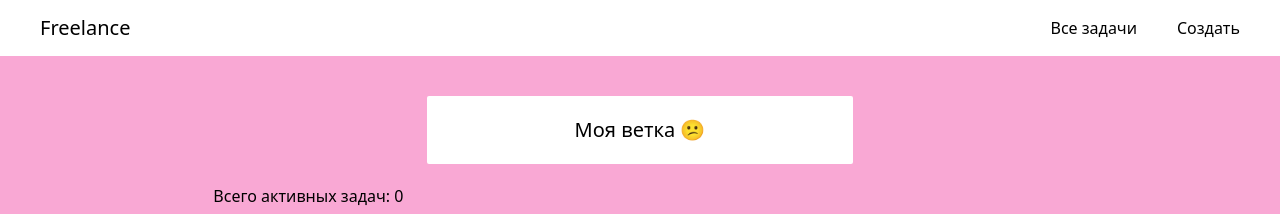
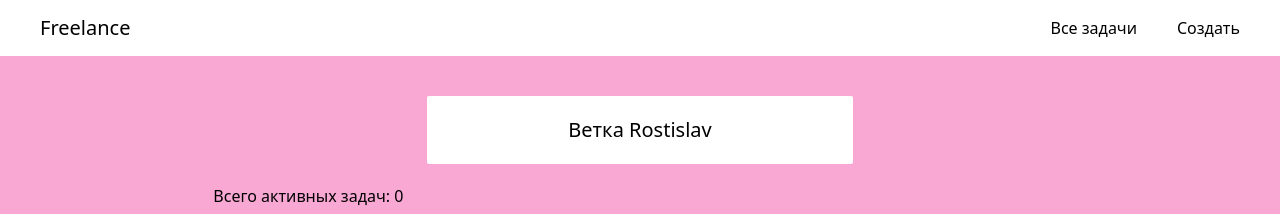
Before and after one commit to RetroMeras/vue-k2, a Vue app: page / in a window 1280 px wide. Shown: the top 214 px of the page. Built offline with nearby package versions, Linux system fonts and the light colour scheme.

Commit message:
Change title

```diff
--- a/src/routes/Main.vue
+++ b/src/routes/Main.vue
@@ -12,6 +12,6 @@ let items = computed<IItem[]>(() => store.state.items);
 </script>
 
 <template>
-  <New newText="Моя ветка 😕"></New>
+  <New newText="Ветка Rostislav"></New>
   <Body :items="items" />
 </template>
```
